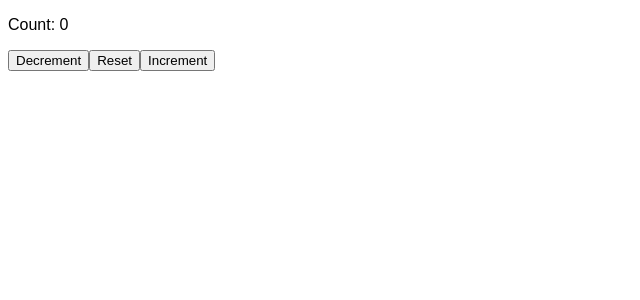
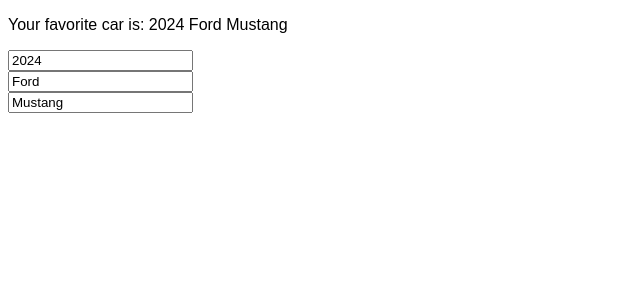
Before and after one commit to marykhodaparast/second_ReactJs, a React (Vite) app in the folder vite-project/: page / in a window 1280 px wide. Shown: the top 300 px of the page, without its empty margins (0-640 px from the left). Built offline with nearby package versions, Linux system fonts and the light colour scheme.

Commit message:
updater function for object

```diff
--- a/vite-project/src/MyComponent.jsx
+++ b/vite-project/src/MyComponent.jsx
@@ -1,31 +1,35 @@
 import { useState } from "react";
 
 function MyComponent() {
-  const [count, setCount] = useState(0);
+  const [car, setCar] = useState({
+    year: 2024,
+    make: "Ford",
+    model: "Mustang",
+  });
 
-  function increment() {
-    setCount(c => c + 1);
-    setCount(c => c + 1);
-    setCount(c => c + 1);
+  function handleYearChange(event) {
+    setCar((c) => ({ ...c, year: event.target.value }));
   }
 
-  function decrement() {
-    //setCount(count - 1);
-    setCount((c) => c - 1);
-    setCount((c) => c - 1);
-    setCount((c) => c - 1);
+  function handleMakeChange(event) {
+    setCar((c) => ({ ...c, make: event.target.value }));
   }
 
-  function reset() {
-    setCount(0);
+  function handleModelChange(event) {
+    setCar((c) => ({ ...c, model: event.target.value }));
   }
 
   return (
     <div>
-      <p>Count: {count}</p>
-      <button onClick={decrement}>Decrement</button>
-      <button onClick={reset}>Reset</button>
-      <button onClick={increment}>Increment</button>
+      <p>
+        Your favorite car is: {car.year} {car.make} {car.model}
+      </p>
+      <input type="number" value={car.year} onChange={handleYearChange} />
+      <br />
+      <input type="text" value={car.make} onChange={handleMakeChange} />
+      <br />
+      <input type="text" value={car.model} onChange={handleModelChange} />
+      <br />
     </div>
   );
 }
```
